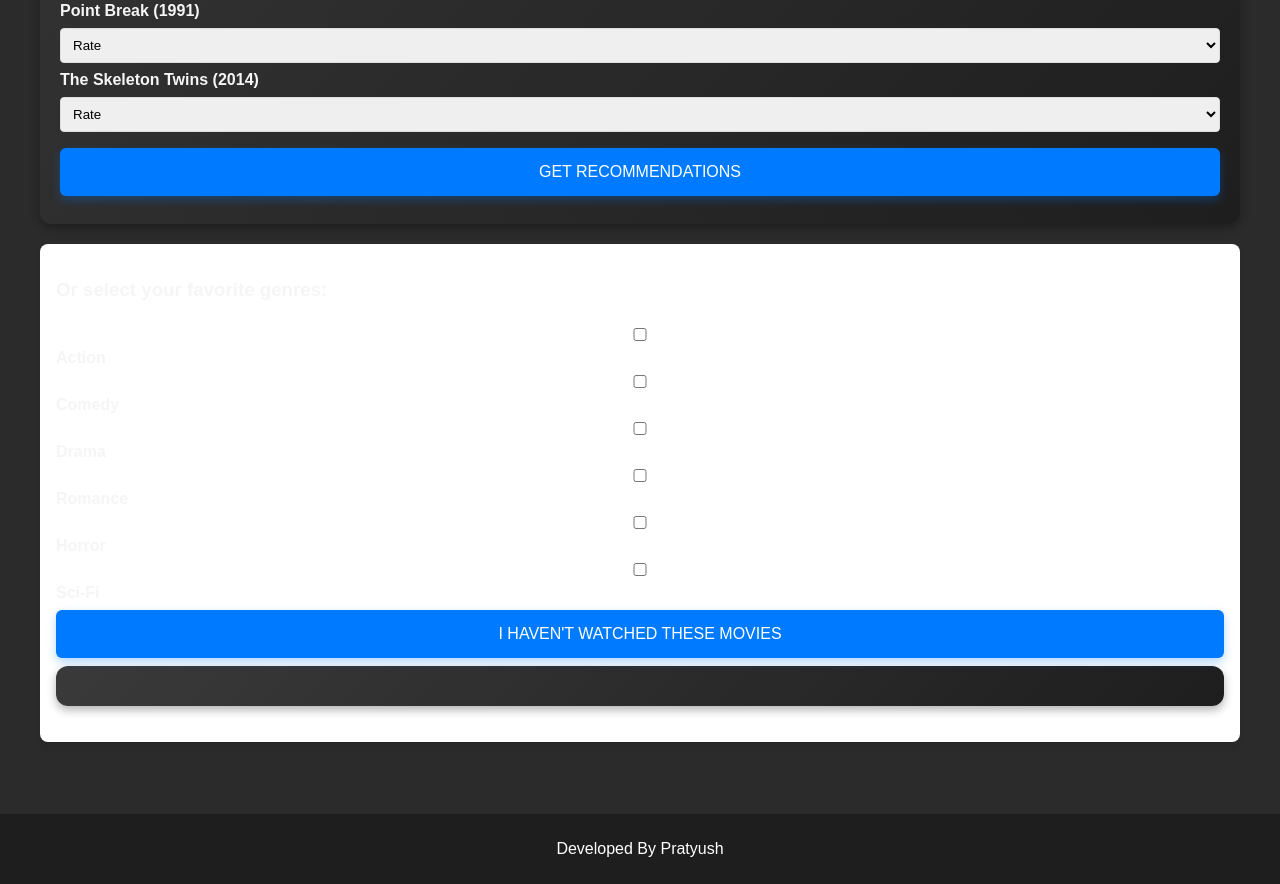
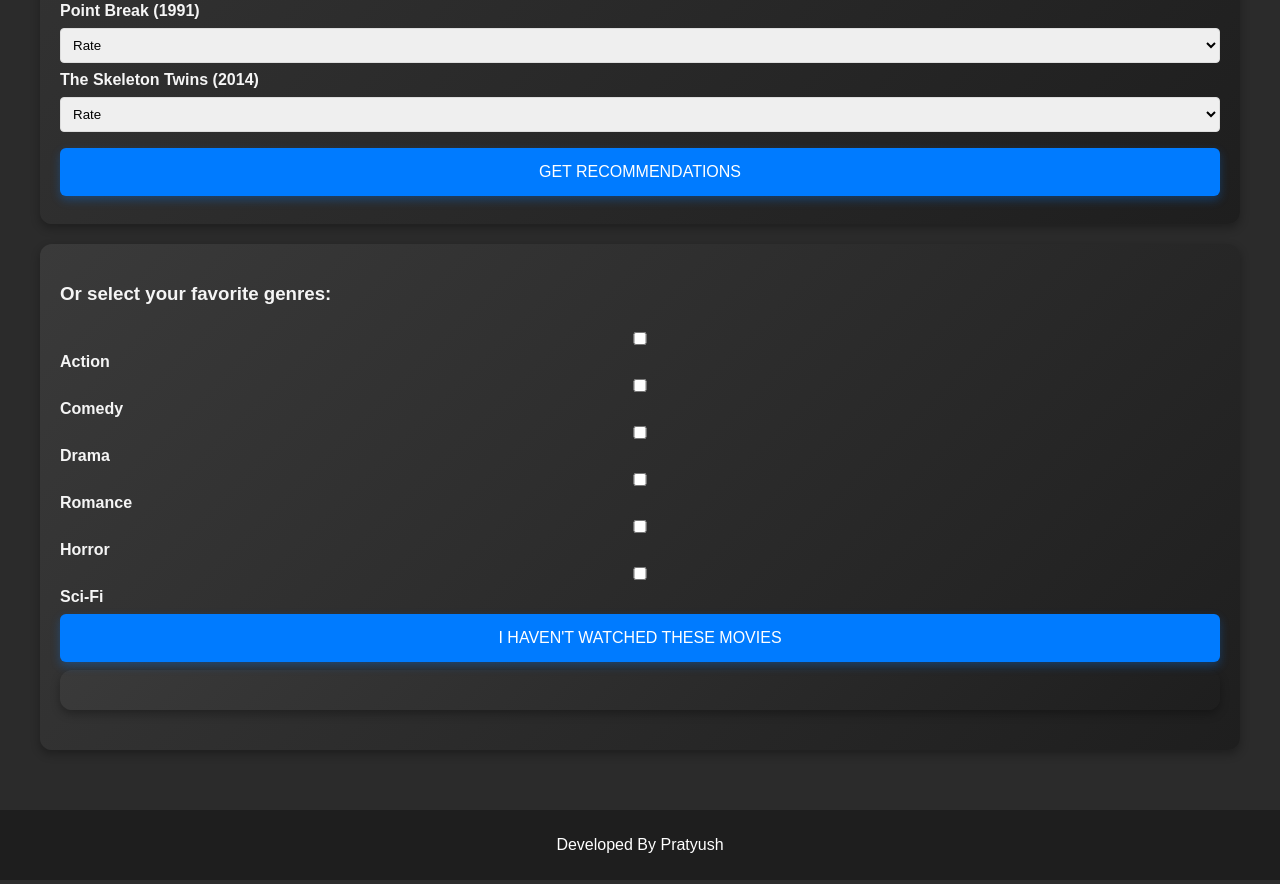
Before and after one commit to pratz-singh/ScreenSage, a Flask app: page / in a window 1280 px wide. Shown: the part 744-1628 px from the top of the page. Run offline with Flask 3, Linux system fonts and the light colour scheme; parts of the project's set-up code (start-up, migrations or seed data) failed here and were passed over.

Commit message:
Update style.css

```diff
--- a/static/css/style.css
+++ b/static/css/style.css
@@ -163,7 +163,7 @@ main {
 }
 
 /* User Preferences */
-#recommendations {
+#recommendations, #preferences {
     background: linear-gradient(135deg, #3a3a3a, #1e1e1e);
     padding: 20px;
     border-radius: 12px;
```
